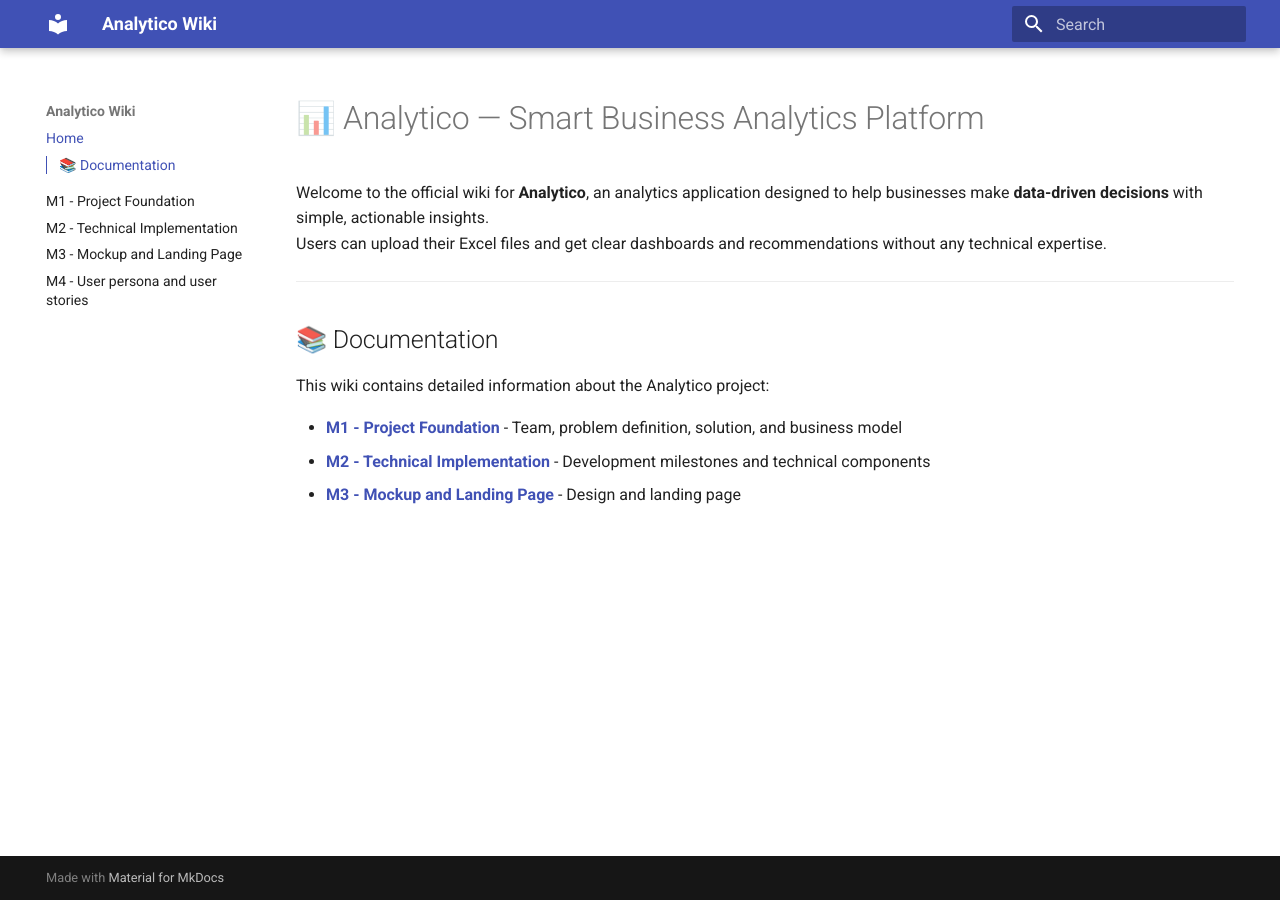
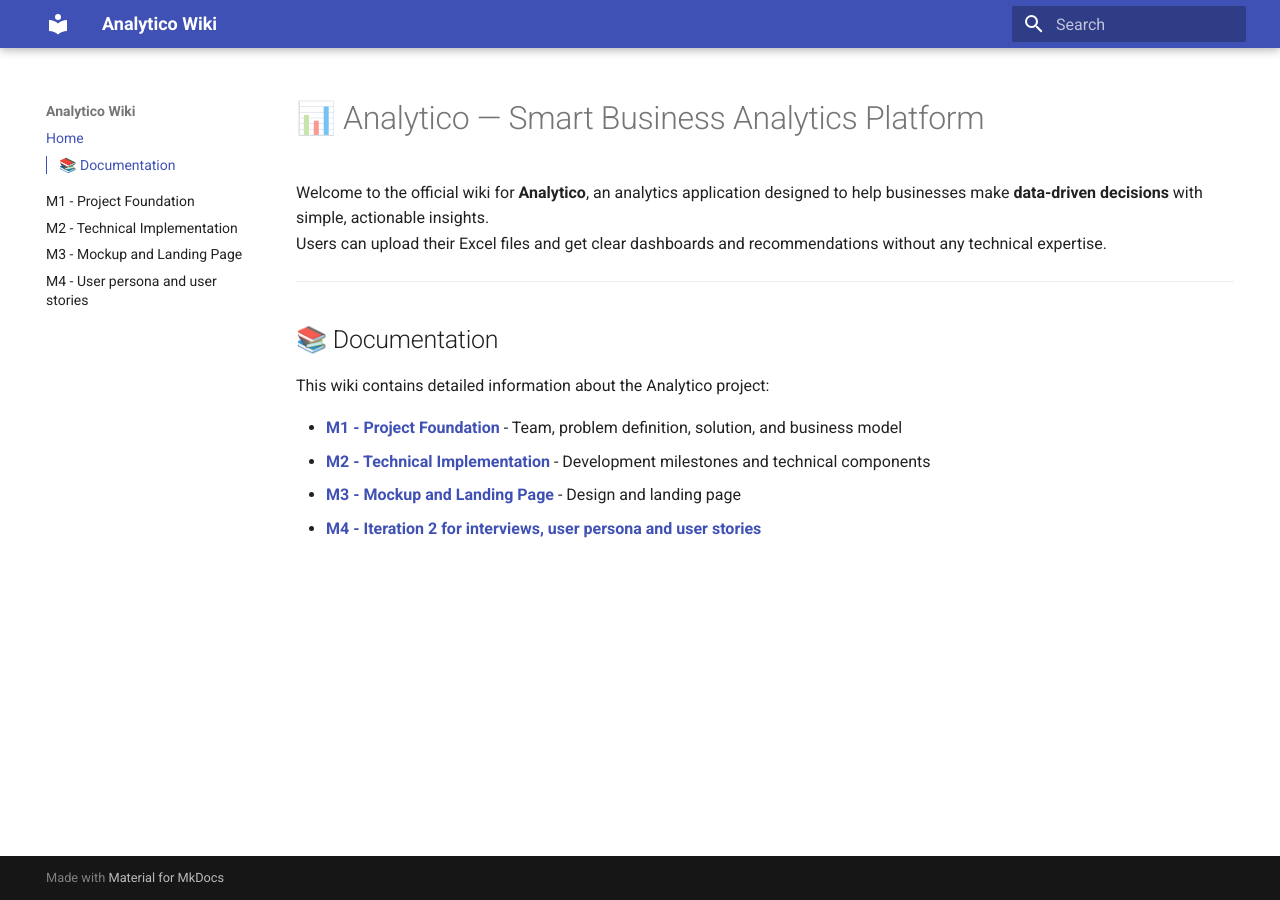
Before and after one commit to VladCostin4/analytico, an MkDocs documentation site: the page built from docs/index.md, in a window 1280 px wide. Built offline with MkDocs 1.6.1 and Material for MkDocs 9.7.7, drawn with Linux system fonts in a browser that asks for light colours.

Commit message:
Add M4 section for iteration 2 details

```diff
--- a/docs/index.md
+++ b/docs/index.md
@@ -12,3 +12,4 @@ This wiki contains detailed information about the Analytico project:
 - **[M1 - Project Foundation](m1.md)** - Team, problem definition, solution, and business model
 - **[M2 - Technical Implementation](m2.md)** - Development milestones and technical components
 - **[M3 - Mockup and Landing Page](m3.md)** - Design and landing page
+- **[M4 - Iteration 2 for interviews, user persona and user stories](m4.md)**
```
